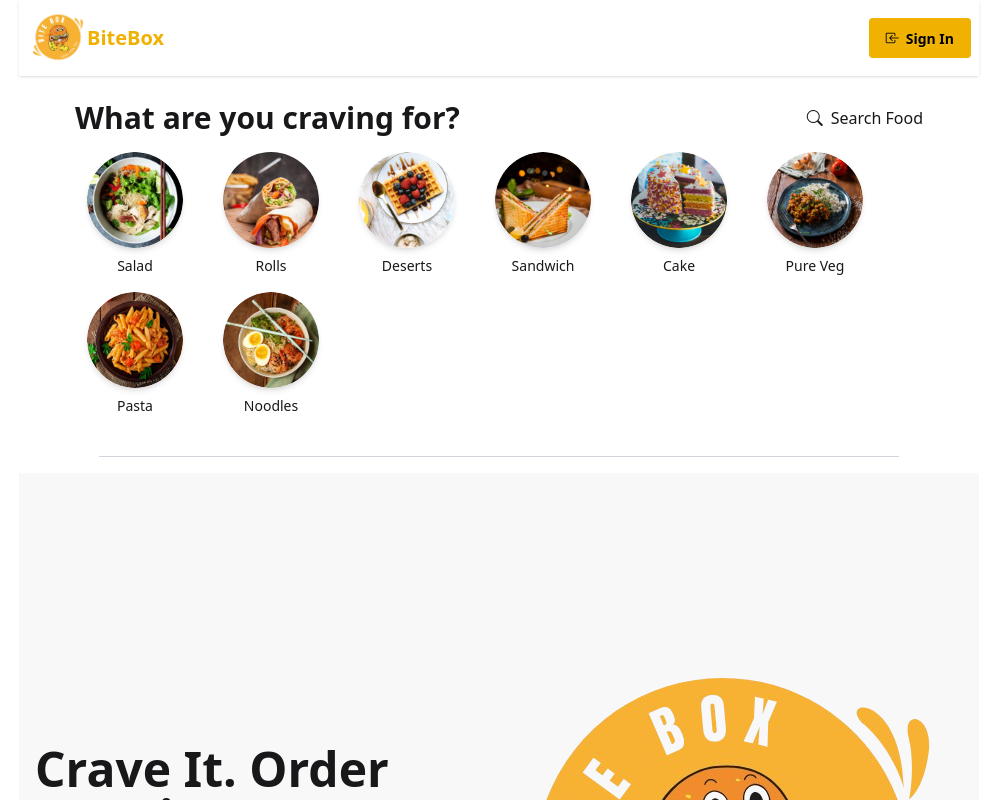
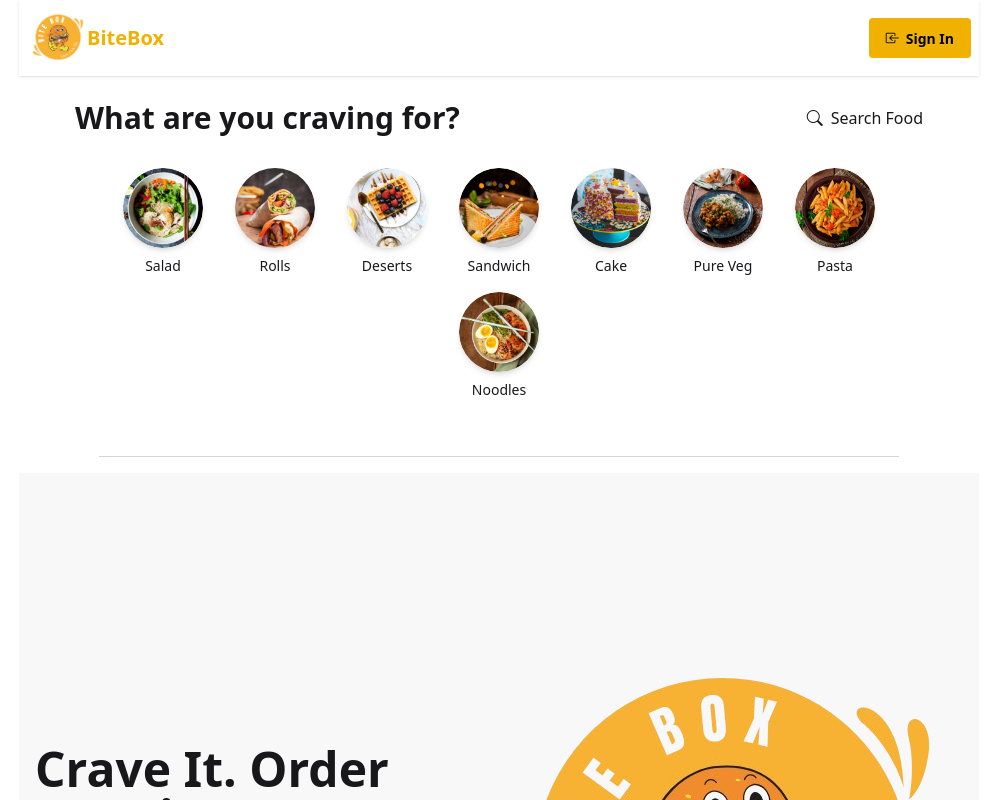
Before and after one commit to deimos19/BiteBox, a React (Vite) app: page / in a window 1280 px wide. Shown: the top 800 px of the page, without its empty margins (141-1143 px from the left). Built offline with nearby package versions, Linux system fonts and the light colour scheme.

Commit message:
modified file

```diff
--- a/src/components/Categories_hero/Categories.jsx
+++ b/src/components/Categories_hero/Categories.jsx
@@ -13,22 +13,23 @@ const Categories = ({ handleCategoryClick }) => {
           </Link>
         </div>
 
-        <div className="flex lg:flex-wrap overflow-x-auto lg:overflow-visible gap-4 no-scrollbar">
+        <div className="flex flex-wrap justify-center gap-4 overflow-x-auto lg:overflow-visible no-scrollbar px-2 py-4">
           {menu_list.map((item, index) => (
             <div
               key={index}
-              className="flex-shrink-0 w-1/4 no-scrollbar lg:w-24 text-center cursor-pointer hover:scale-90 transition-transform duration-200 lg:mx-3"
+              className="flex-shrink-0 w-24 text-center cursor-pointer hover:scale-95 transition-transform duration-200"
               onClick={() => handleCategoryClick(item.menu_name)}
             >
               <img
                 src={item.menu_image}
                 alt={item.menu_name}
-                className="w-20 h-20 lg:w-24 lg:h-24 object-cover rounded-full mx-auto mb-2 shadow-md"
+                className="w-20 h-20 object-cover rounded-full mx-auto mb-2 shadow-md"
               />
               <p className="text-sm font-medium">{item.menu_name}</p>
             </div>
           ))}
         </div>
+
       </div>
       <hr className="mx-10 my-4 border-gray-300" />
     </div>
```
